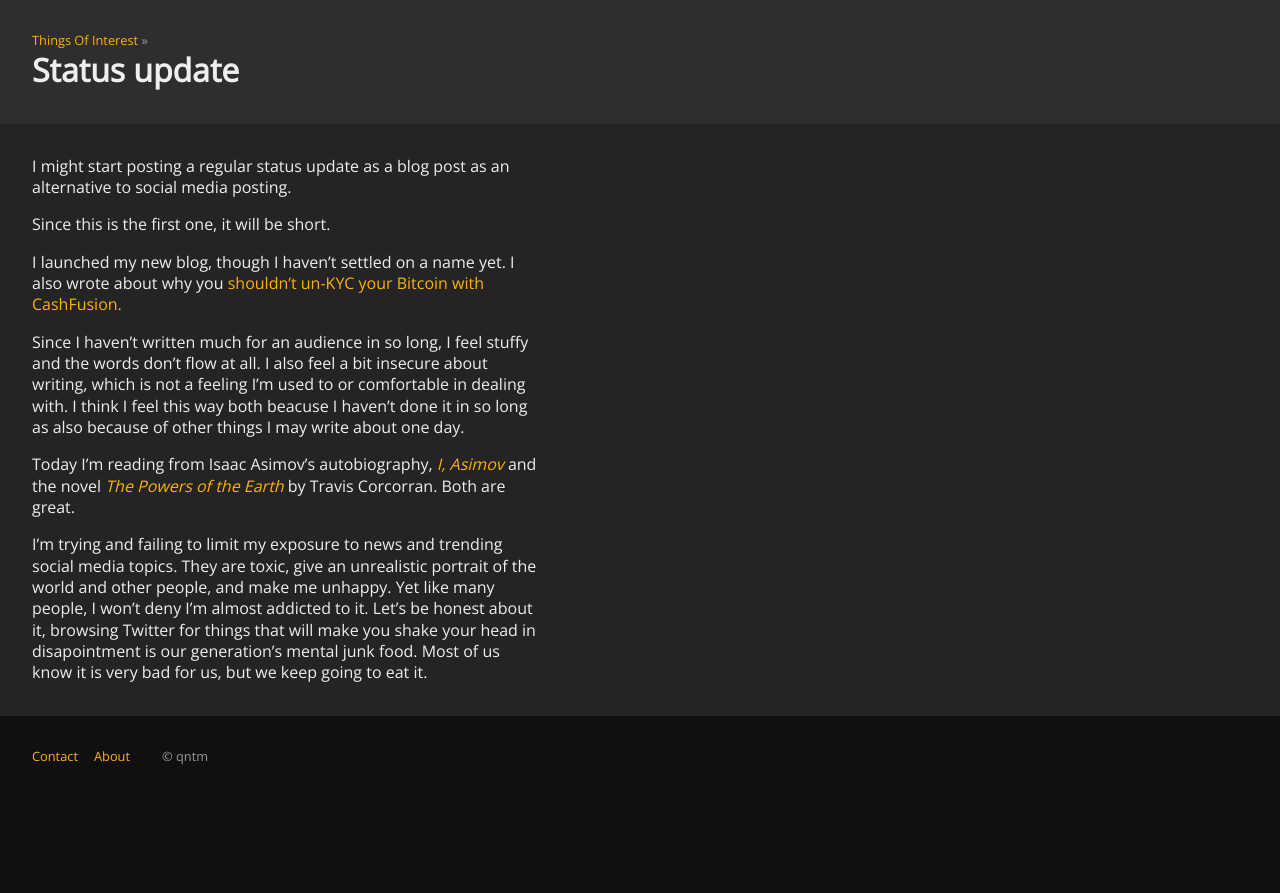
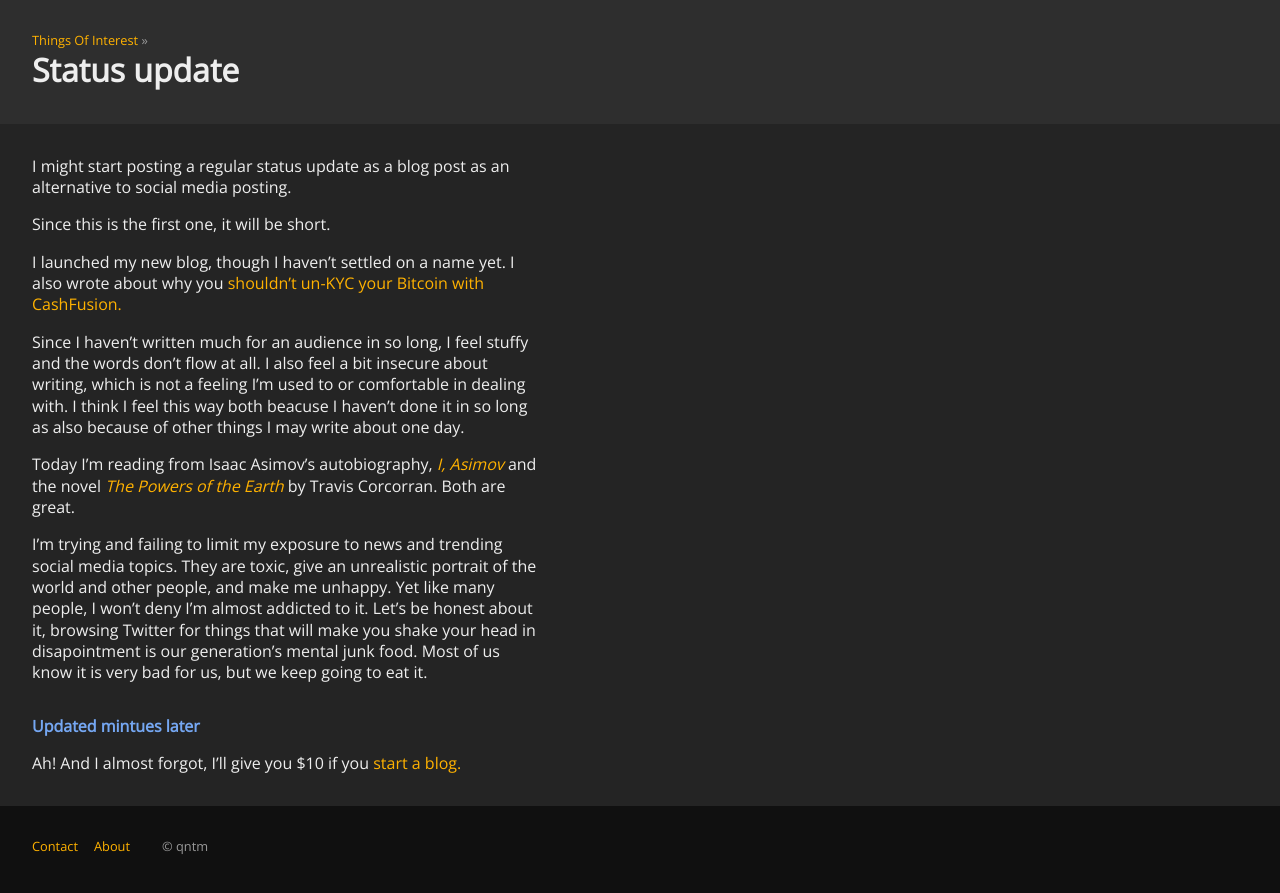
Before and after one commit to wakgill/website, a Jekyll site: the page built from _posts/2021-07-12-status.md, in a window 1280 px wide. Shown: the top 893 px of the page. Built offline with Jekyll 4.4.1, drawn with Linux system fonts in a browser that asks for light colours.

Commit message:
Update 2021-07-12-status.md

```diff
--- a/_posts/2021-07-12-status.md
+++ b/_posts/2021-07-12-status.md
@@ -17,3 +17,7 @@ Today I'm reading from Isaac Asimov's autobiography, [*I, Asimov*](https://www.a
 I'm trying and failing to limit my exposure to news and trending social media topics. They are toxic, give an unrealistic portrait of the world and other people, and make me unhappy. Yet
 like many people, I won't deny I'm almost addicted to it. Let's be honest about it, browsing Twitter for things that will make you shake your head in disapointment is our generation's mental junk food.
 Most of us know it is very bad for us, but we keep going to eat it.
+
+#### Updated mintues later
+
+Ah! And I almost forgot, I'll give you $10 if you [start a blog.](/start-blog)
```
